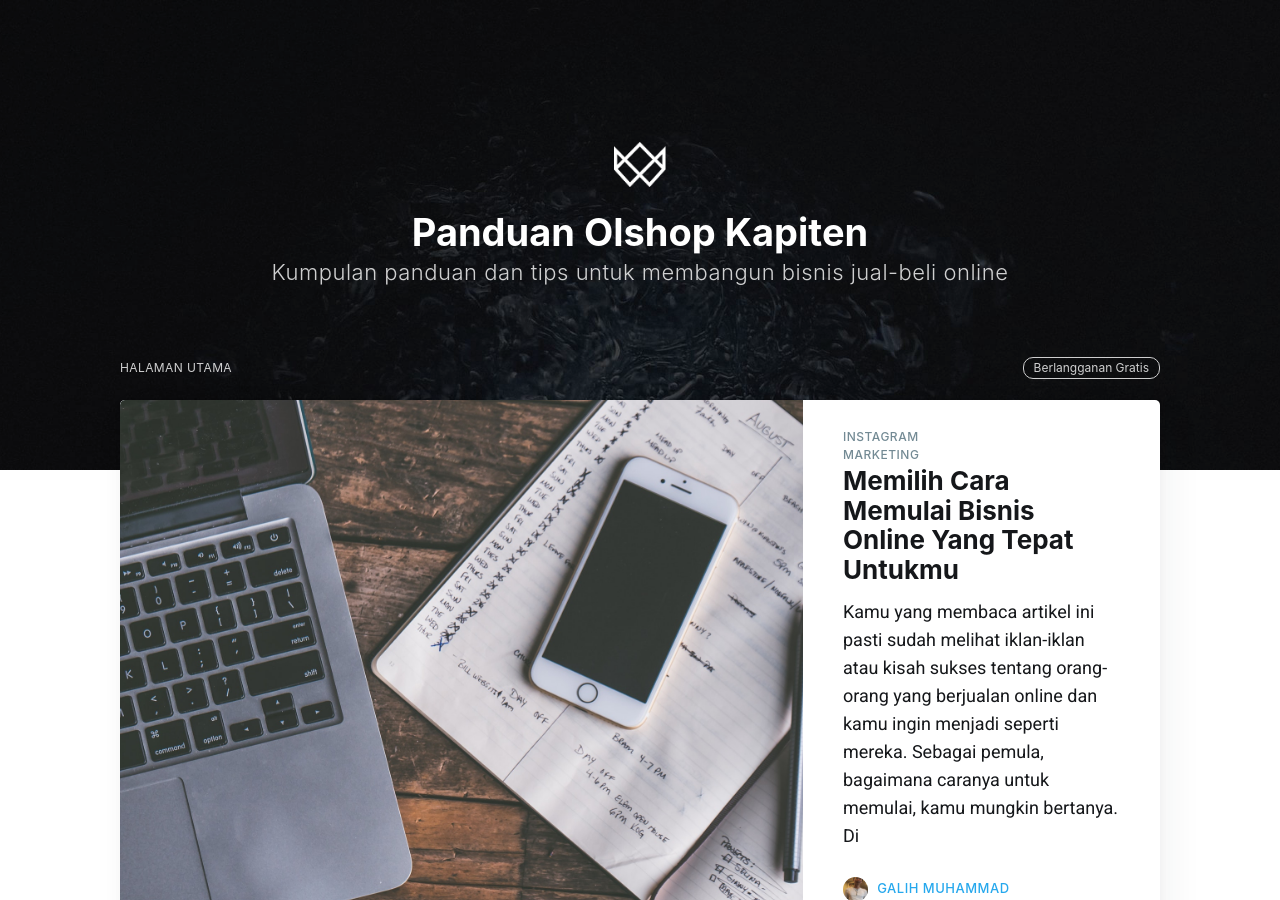
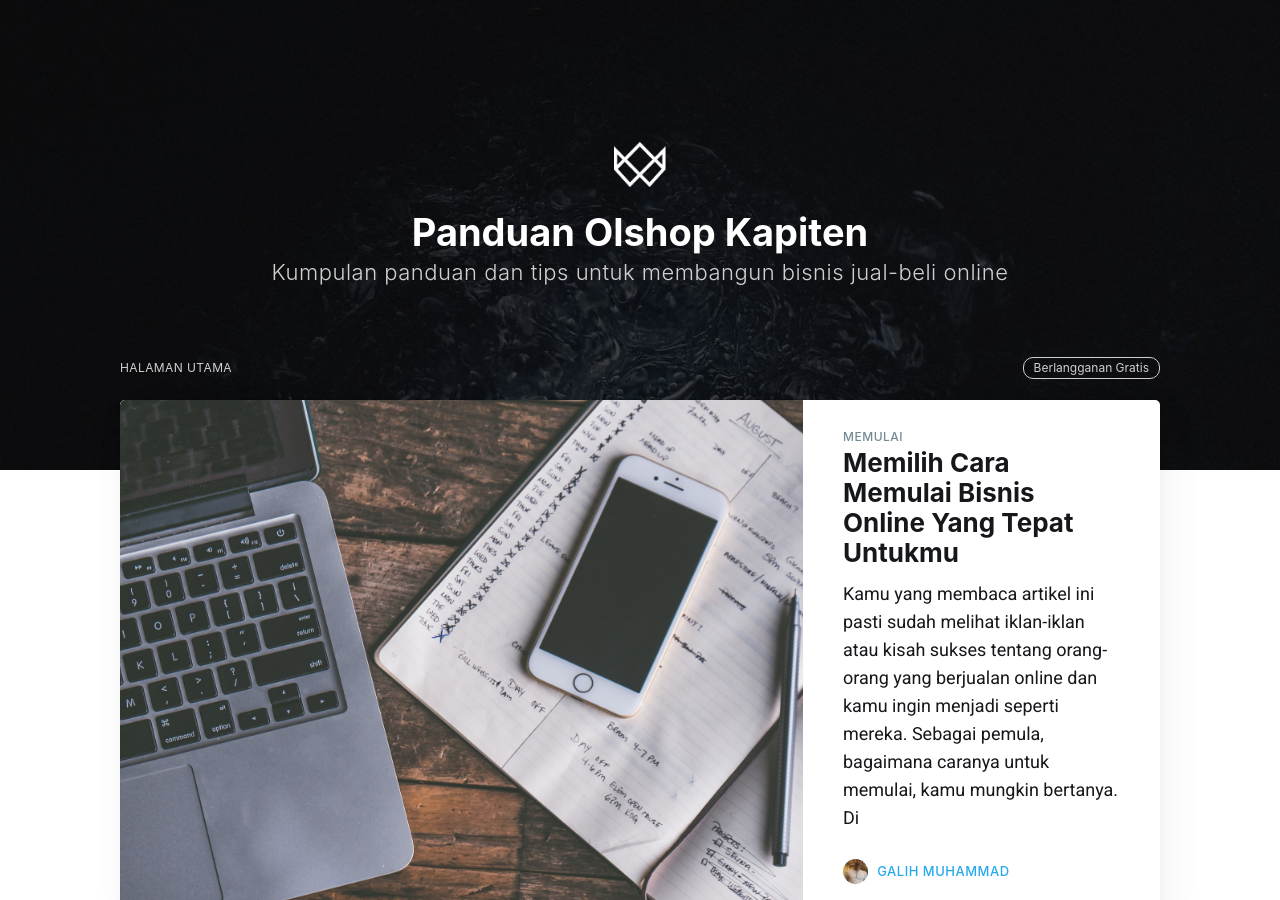
Before and after one commit to galliani/raptor, a Jekyll site: the page built from index.html, in a window 1280 px wide and 900 px high. Built offline with Jekyll 4.4.1, drawn with Linux system fonts in a browser that asks for light colours; nearby versions of some CDN libraries; the list of posts is cut into pages by our own code; comment, search, counter and statistics services are not loaded.

Commit message:
Edit the new post front matter

```diff
--- a/_posts/2018-06-29-cara-memulai-bisnis-online.md
+++ b/_posts/2018-06-29-cara-memulai-bisnis-online.md
@@ -4,8 +4,8 @@
 cover: assets/images/pexels-photo-583846.jpeg
 navigation: True
 title: Memilih Cara Memulai Bisnis Online Yang Tepat Untukmu
-date: 2018-05-21 10:18:00
-tags: [instagram, marketing]
+date: 2018-06-25 10:18:00
+tags: [memulai]
 class: post-template
 subclass: 'post tag-fables'
 logo: assets/images/ghost.png
```
